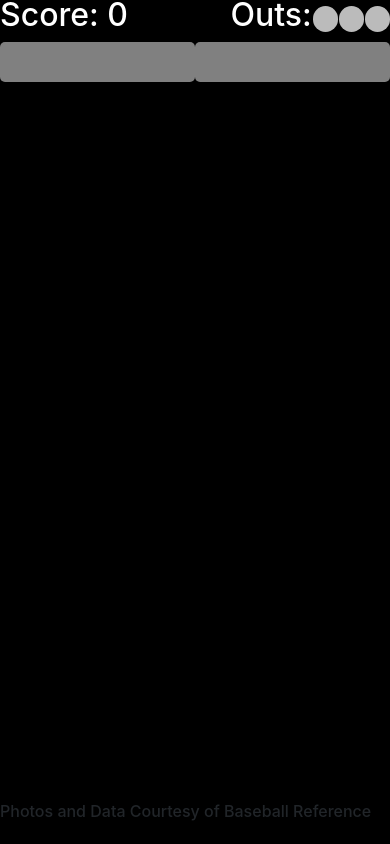
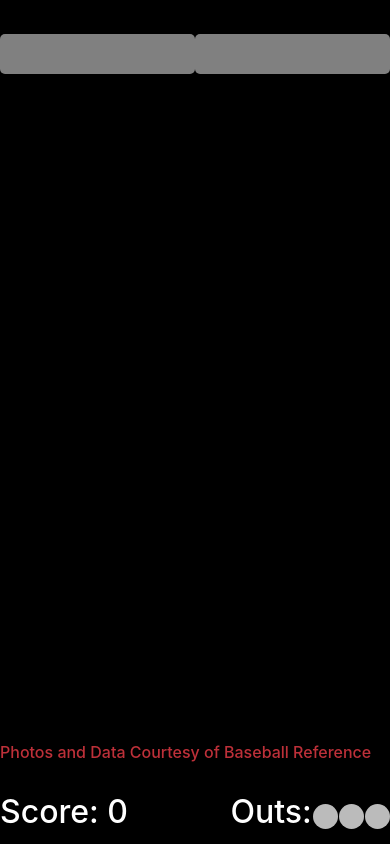
Before and after one commit to TravisGibbs/MLB_OU, a Flask app: template templates/play.html in a window 390 px wide. Run offline with Flask 2, Linux system fonts and the light colour scheme; the template is opened without the code that fills it, so the values that code supplies are empty; some libraries are stand-ins or nearby versions.

Commit message:
Adjustments to hopefully help mobile

```diff
--- a/static/main.css
+++ b/static/main.css
@@ -9,6 +9,7 @@ html, body {
     background-size: 50vw, 40vh;
     background-repeat: no-repeat;
     filter: grayscale(50%);
+    height: 90vh;
 }
 
 .flexContainer {
@@ -18,7 +19,7 @@ html, body {
   }
 
 .small-height {
-    height: 5vh;
+    height: 4vh;
 }
 
 .gray-scale {
@@ -45,7 +46,7 @@ h3 {
 }
 
 .ninety {
-    height: 94vh;
+    height: 90vh;
 }
 
 .box {
@@ -62,7 +63,7 @@ h3 {
   }
 
 .fullHeight {
-    height: 100vh;
+    height: 100%;
 }
 
 .redsxred {
@@ -76,7 +77,8 @@ h3 {
 }
 
 .credit {
-    margin-top: -4vh !important;
+    margin-top: -10vh !important;
+    color: #BD3039;
 }
 
 .item {
@@ -109,10 +111,15 @@ h3 {
     filter: opacity(50%);
 }
 
+.white {
+    color: white;
+}
+
 .hack {
-    margin-top: -94vh;
+    margin-top: -90vh;
     margin-right: 0px;
     margin-left: 0px;
+    height: 90vh;
     z-index: 10;
 }
 
@@ -127,6 +134,7 @@ h3 {
 
 .right {
     text-align: right;
+    margin-top: -4vh !important;
     width: 100vw;
 }
 
--- a/static/play.js
+++ b/static/play.js
@@ -51,14 +51,13 @@ function set_question(q) {
 }
 
 $(document).ready(function(){
-    var width = 0
-    if (window.innerWidth/2 < 650) {
-        width = innerWidth
-        $('#form-con').removeClass('web-width')
-        $('#form-con').addClass('mobile-width')
-    } else {
-        width =  window.innerWidth/2
-    }
+    // const vw = Math.max(document.documentElement.clientWidth || 0, window.innerWidth || 0)
+    // const vh = Math.max(document.documentElement.clientHeight || 0, window.innerHeight || 0)
+    // var height = window.innerHeight
+    // var width = window.innerWidth
+    // if (window.innerWidth/2 < 650) {
+    //     $('#outs').css('margin-top', (height*4/5).toString()+"px !important")
+    // }
 
     set_question(qs[score])
 
@@ -137,7 +136,7 @@ $(document).ready(function(){
                     lose()
                 }
             }
-            $('#score').text("Score " + score.toString())
+            $('#score').text("Score: " + score.toString())
             q_num = q_num+1
             setTimeout(function(){
                 $( '#front_2' ).removeClass('correct')
--- a/templates/play.html
+++ b/templates/play.html
@@ -49,13 +49,13 @@
             <div id="front_2" class="col player-panel noPadMargin">
             </div>
         </div>
-        <div class="row noPadMargin score">
+        <div class="row small-height noPadMargin bottom white">
             <h2 id="score">Score: 0</h2>
         </div>
         <div class="abs row noPadMargin credit">
             <h6>Photos and Data Courtesy of Baseball Reference</h6>
         </div>
-        <div class="row noPadMargin score right">
+        <div id="outs" class="row small-height noPadMargin bottom white right">
             <div class="outs">
                 <h2>Outs:</h2>
                 <span id="out_1" class="dot"></span>
```
